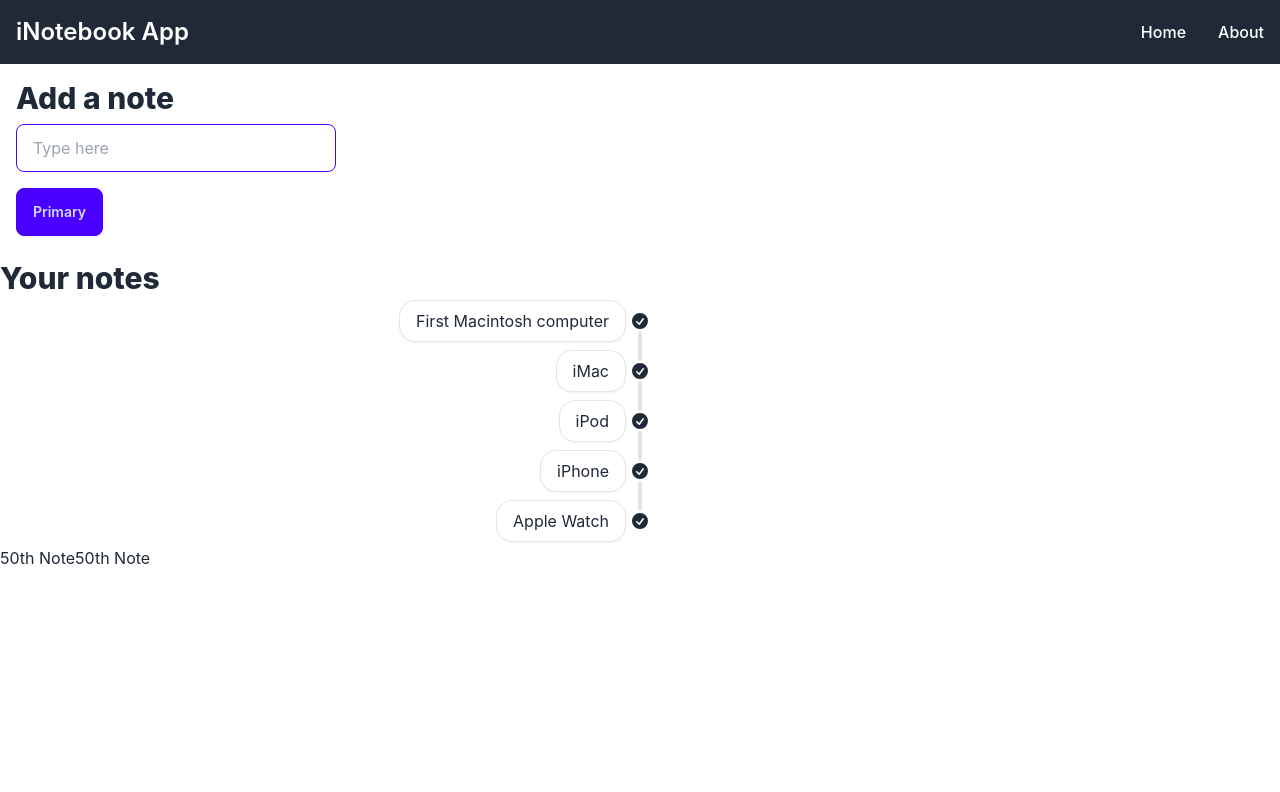
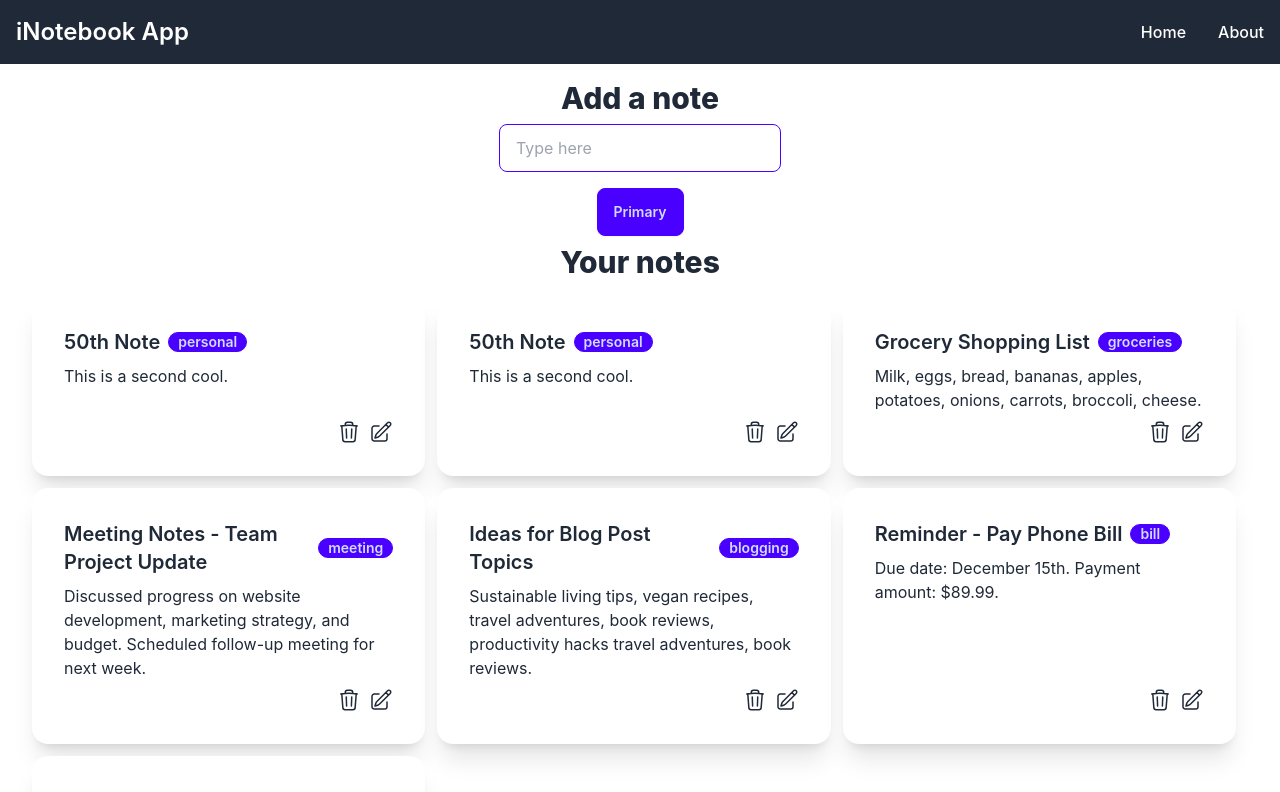
Before and after one commit to kmrpankaj/inotebook, a React (Create React App) app: page / in a window 1280 px wide. Shown: the top 792 px of the page. Built offline with nearby package versions, Linux system fonts and the light colour scheme; the HTML template or start-up script is replaced by a standard one.

Commit message:
Fetching notes

```diff
--- a/src/App.js
+++ b/src/App.js
@@ -19,7 +19,7 @@
 
     </BrowserRouter>
     </NoteState>
-  );
+  )
 }
 
 export default App;
--- a/src/components/Home.js
+++ b/src/components/Home.js
@@ -4,15 +4,15 @@
 
   return (
     <>
-    <div className='container mx-auto p-4 max-w-screen-xl'>
+    <div className='container mx-auto p-4 max-w-screen-xl justify-items-center'>
         <h2 className="text-3xl font-extrabold dark:text-black">Add a note</h2>
 
         <input type="text" placeholder="Type here" className="my-2 input input-bordered input-primary w-full max-w-xs" />
 
-        <button type="Submit" class="btn btn-primary flex justify-between my-2">Primary</button>
+        <button type="Submit" className="btn btn-primary flex justify-between my-2">Primary</button>
+        <Notes/>
+    </div>
 
-    </div>
-    <Notes/>
     </>
   )
 }
--- a/src/components/Noteitem.js
+++ b/src/components/Noteitem.js
@@ -0,0 +1,26 @@
+import React from 'react'
+
+const Noteitem = (props) => {
+    const {note} = props
+  return (
+    <div className="card bg-base-100 shadow-xl mb-3 mr-3">
+            <div className="card-body">
+             <h2 className="card-title">{note.title}
+             <span className="badge badge-primary">{note.tag}</span>
+             </h2>
+             <p>{note.description}</p>
+             <div className="card-actions justify-end">
+             <svg xmlns="http://www.w3.org/2000/svg" fill="none" viewBox="0 0 24 24" strokeWidth={1.5} stroke="currentColor" className="w-6 h-6">
+                <path strokeLinecap="round" strokeLinejoin="round" d="M14.74 9l-.346 9m-4.788 0L9.26 9m9.968-3.21c.342.052.682.107 1.022.166m-1.022-.165L18.16 19.673a2.25 2.25 0 01-2.244 2.077H8.084a2.25 2.25 0 01-2.244-2.077L4.772 5.79m14.456 0a48.108 48.108 0 00-3.478-.397m-12 .562c.34-.059.68-.114 1.022-.165m0 0a48.11 48.11 0 013.478-.397m7.5 0v-.916c0-1.18-.91-2.164-2.09-2.201a51.964 51.964 0 00-3.32 0c-1.18.037-2.09 1.022-2.09 2.201v.916m7.5 0a48.667 48.667 0 00-7.5 0" />
+            </svg>
+            <svg xmlns="http://www.w3.org/2000/svg" fill="none" viewBox="0 0 24 24" strokeWidth={1.5} stroke="currentColor" className="w-6 h-6">
+            <path strokeLinecap="round" strokeLinejoin="round" d="M16.862 4.487l1.687-1.688a1.875 1.875 0 112.652 2.652L10.582 16.07a4.5 4.5 0 01-1.897 1.13L6 18l.8-2.685a4.5 4.5 0 011.13-1.897l8.932-8.931zm0 0L19.5 7.125M18 14v4.75A2.25 2.25 0 0115.75 21H5.25A2.25 2.25 0 013 18.75V8.25A2.25 2.25 0 015.25 6H10" />
+            </svg>
+
+             </div>
+         </div>
+         </div>
+  )
+}
+
+export default Noteitem
--- a/src/components/Notes.js
+++ b/src/components/Notes.js
@@ -1,5 +1,6 @@
 import React, { useContext } from 'react';
 import noteContext from "../context/noteContext";
+import Noteitem from './Noteitem';
 
 const Notes = () => {
     const context = useContext(noteContext);
@@ -7,49 +8,15 @@
   return (
     <>
     <h2 className="text-3xl font-extrabold dark:text-black">Your notes</h2>
-    <ul className="timeline timeline-vertical">
-  <li>
-    <div className="timeline-start timeline-box">First Macintosh computer</div>
-    <div className="timeline-middle">
-      <svg xmlns="http://www.w3.org/2000/svg" viewBox="0 0 20 20" fill="currentColor" className="w-5 h-5"><path fillRule="evenodd" d="M10 18a8 8 0 100-16 8 8 0 000 16zm3.857-9.809a.75.75 0 00-1.214-.882l-3.483 4.79-1.88-1.88a.75.75 0 10-1.06 1.061l2.5 2.5a.75.75 0 001.137-.089l4-5.5z" clipRule="evenodd" /></svg>
-    </div>
-    <hr/>
-  </li>
-  <li>
-    <hr/>
-    <div className="timeline-start timeline-box">iMac</div>
-    <div className="timeline-middle">
-      <svg xmlns="http://www.w3.org/2000/svg" viewBox="0 0 20 20" fill="currentColor" className="w-5 h-5"><path fillRule="evenodd" d="M10 18a8 8 0 100-16 8 8 0 000 16zm3.857-9.809a.75.75 0 00-1.214-.882l-3.483 4.79-1.88-1.88a.75.75 0 10-1.06 1.061l2.5 2.5a.75.75 0 001.137-.089l4-5.5z" clipRule="evenodd" /></svg>
-    </div>
-    <hr/>
-  </li>
-  <li>
-    <hr/>
-    <div className="timeline-start timeline-box">iPod</div>
-    <div className="timeline-middle">
-      <svg xmlns="http://www.w3.org/2000/svg" viewBox="0 0 20 20" fill="currentColor" className="w-5 h-5"><path fillRule="evenodd" d="M10 18a8 8 0 100-16 8 8 0 000 16zm3.857-9.809a.75.75 0 00-1.214-.882l-3.483 4.79-1.88-1.88a.75.75 0 10-1.06 1.061l2.5 2.5a.75.75 0 001.137-.089l4-5.5z" clipRule="evenodd" /></svg>
-    </div>
-    <hr/>
-  </li>
-  <li>
-    <hr/>
-    <div className="timeline-start timeline-box">iPhone</div>
-    <div className="timeline-middle">
-      <svg xmlns="http://www.w3.org/2000/svg" viewBox="0 0 20 20" fill="currentColor" className="w-5 h-5"><path fillRule="evenodd" d="M10 18a8 8 0 100-16 8 8 0 000 16zm3.857-9.809a.75.75 0 00-1.214-.882l-3.483 4.79-1.88-1.88a.75.75 0 10-1.06 1.061l2.5 2.5a.75.75 0 001.137-.089l4-5.5z" clipRule="evenodd" /></svg>
-    </div>
-    <hr/>
-  </li>
-  <li>
-    <hr/>
-    <div className="timeline-start timeline-box">Apple Watch</div>
-    <div className="timeline-middle">
-      <svg xmlns="http://www.w3.org/2000/svg" viewBox="0 0 20 20" fill="currentColor" className="w-5 h-5"><path fillRule="evenodd" d="M10 18a8 8 0 100-16 8 8 0 000 16zm3.857-9.809a.75.75 0 00-1.214-.882l-3.483 4.79-1.88-1.88a.75.75 0 10-1.06 1.061l2.5 2.5a.75.75 0 001.137-.089l4-5.5z" clipRule="evenodd" /></svg>
-    </div>
-  </li>
-</ul>
+    <div className='container grid grid-cols-3 mx-auto p-4 max-w-screen-xl'>
+
+
     {notes.map((note) => {
-        return note.title;
+        return (
+            <Noteitem note={note}/>
+        )
       })}
+      </div>
       </>
   )
 }
--- a/src/context/NoteState.js
+++ b/src/context/NoteState.js
@@ -19,6 +19,51 @@
         "tag": "personal",
         "date": "2023-12-12T07:46:08.136Z",
         "__v": 0
+      },
+      {
+        "_id": "657859d3bc8fe3add0034eb9",
+        "user": "6507730966e4e83f282564f6",
+        "title": "Grocery Shopping List",
+        "description": "Milk, eggs, bread, bananas, apples, potatoes, onions, carrots, broccoli, cheese.",
+        "tag": "groceries",
+        "date": "2023-12-12T13:02:11.199Z",
+        "__v": 0
+      },
+      {
+        "_id": "657859ddbc8fe3add0034ebb",
+        "user": "6507730966e4e83f282564f6",
+        "title": "Meeting Notes - Team Project Update",
+        "description": "Discussed progress on website development, marketing strategy, and budget. Scheduled follow-up meeting for next week.",
+        "tag": "meeting",
+        "date": "2023-12-12T13:02:21.670Z",
+        "__v": 0
+      },
+      {
+        "_id": "657859eabc8fe3add0034ebd",
+        "user": "6507730966e4e83f282564f6",
+        "title": "Ideas for Blog Post Topics",
+        "description": "Sustainable living tips, vegan recipes, travel adventures, book reviews, productivity hacks travel adventures, book reviews.",
+        "tag": "blogging",
+        "date": "2023-12-12T13:02:34.469Z",
+        "__v": 0
+      },
+      {
+        "_id": "657859f9bc8fe3add0034ebf",
+        "user": "6507730966e4e83f282564f6",
+        "title": "Reminder - Pay Phone Bill",
+        "description": "Due date: December 15th. Payment amount: $89.99.",
+        "tag": "bill",
+        "date": "2023-12-12T13:02:49.269Z",
+        "__v": 0
+      },
+      {
+        "_id": "657859fdbc8fe3add0034ec1",
+        "user": "6507730966e4e83f282564f6",
+        "title": "Book Recommendation: The Alchemist by Paulo Coelho",
+        "description": "Inspirational story about following your dreams. Highly recommend!",
+        "tag": "book",
+        "date": "2023-12-12T13:02:53.836Z",
+        "__v": 0
       }]
 
 const [notes, setNotes] = useState(notesInitial);
```
